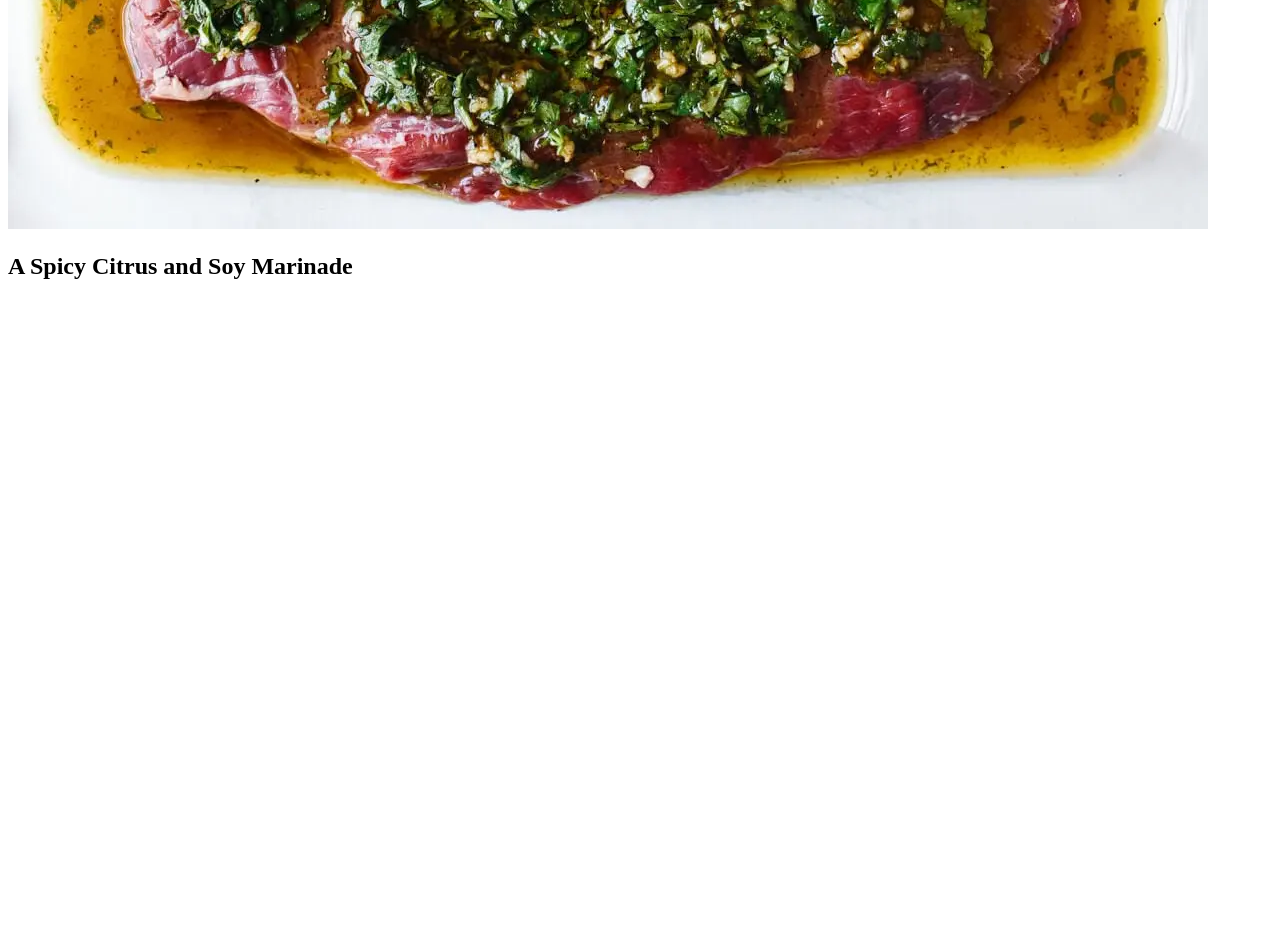
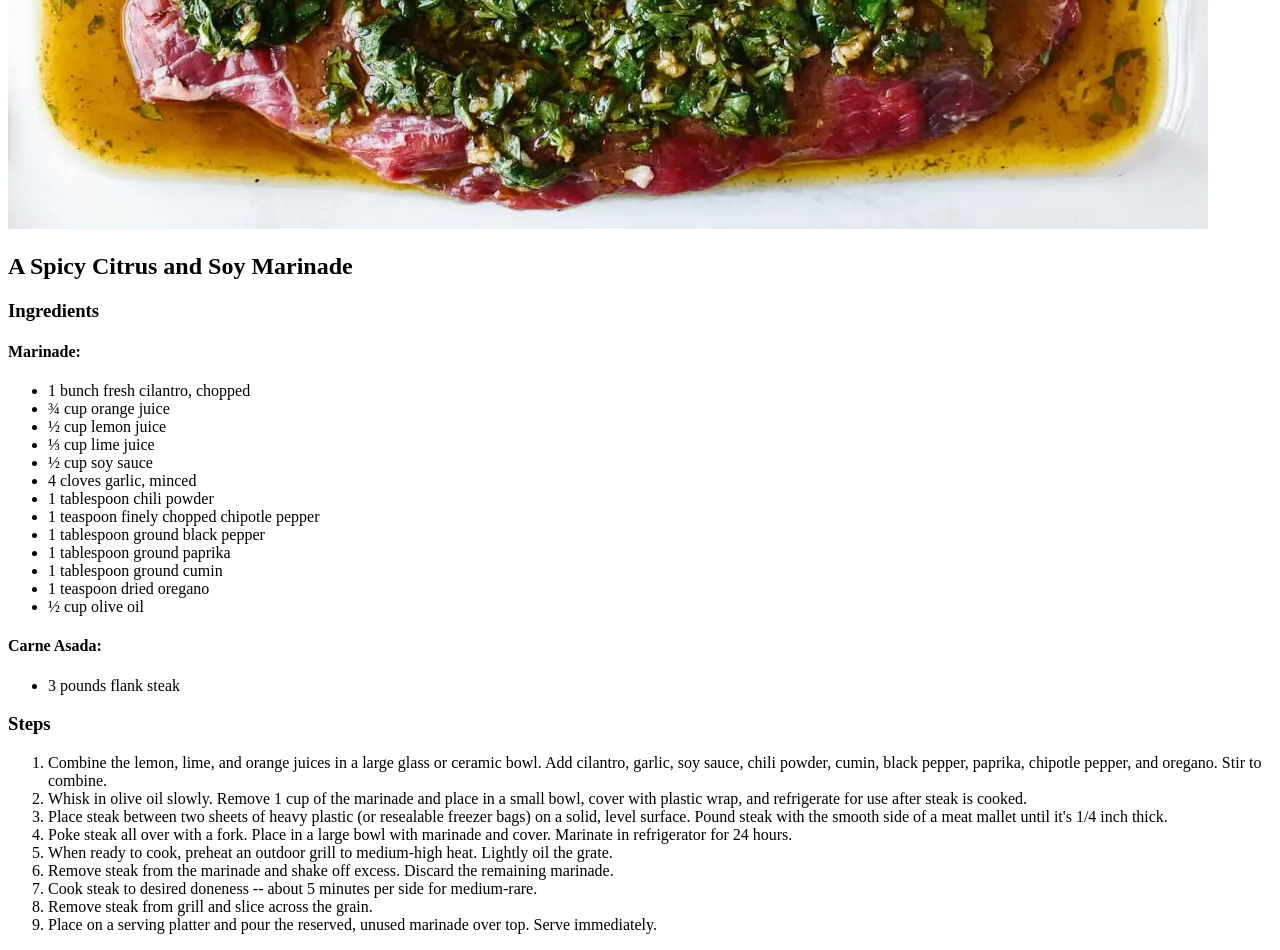
Before and after one commit to dfasco/odin-recipes, a plain HTML site: page recipes/marinade.html in a window 1280 px wide. Shown: the part 651-1601 px from the top of the page. Before the commit the page ends 951 px from the top, so only its background shows below. Drawn offline with Linux system fonts and the light colour scheme.

Commit message:
Add ul and ol with appropriate headings

```diff
--- a/recipes/marinade.html
+++ b/recipes/marinade.html
@@ -10,5 +10,38 @@
   <h1>Lisa's Favorite Carne Asada Marinade</h1>
   <img src="../img/Carne-Asada-Marinade-4-1.webp" alt="a plate of carne asada with marinade">
   <h2>A Spicy Citrus and Soy Marinade</h2>
+  <h3>Ingredients</h3>
+  <h4>Marinade:</h4>
+  <ul>
+    <li>1 bunch fresh cilantro, chopped</li>
+    <li>¾ cup orange juice</li>
+    <li>½ cup lemon juice</li>
+    <li>⅓ cup lime juice</li>
+    <li>½ cup soy sauce</li>
+    <li>4 cloves garlic, minced</li>
+    <li>1 tablespoon chili powder</li>
+    <li>1 teaspoon finely chopped chipotle pepper</li>
+    <li>1 tablespoon ground black pepper</li>
+    <li>1 tablespoon ground paprika</li>
+    <li>1 tablespoon ground cumin</li>
+    <li>1 teaspoon dried oregano</li>
+    <li>½ cup olive oil</li>
+  </ul>
+  <h4>Carne Asada:</h4>
+  <ul>
+    <li>3 pounds flank steak</li>
+  </ul>
+  <h3>Steps</h3>
+  <ol>
+    <li>Combine the lemon, lime, and orange juices in a large glass or ceramic bowl. Add cilantro, garlic, soy sauce, chili powder, cumin, black pepper, paprika, chipotle pepper, and oregano. Stir to combine.</li>
+    <li>Whisk in olive oil slowly. Remove 1 cup of the marinade and place in a small bowl, cover with plastic wrap, and refrigerate for use after steak is cooked.</li>
+    <li>Place steak between two sheets of heavy plastic (or resealable freezer bags) on a solid, level surface. Pound steak with the smooth side of a meat mallet until it's 1/4 inch thick.</li>
+    <li>Poke steak all over with a fork. Place in a large bowl with marinade and cover. Marinate in refrigerator for 24 hours.</li>
+    <li>When ready to cook, preheat an outdoor grill to medium-high heat. Lightly oil the grate.</li>
+    <li>Remove steak from the marinade and shake off excess. Discard the remaining marinade.</li>
+    <li>Cook steak to desired doneness -- about 5 minutes per side for medium-rare.</li>
+    <li>Remove steak from grill and slice across the grain.</li>
+    <li>Place on a serving platter and pour the reserved, unused marinade over top. Serve immediately.</li>
+  </ol>
 </body>
 </html>
```
